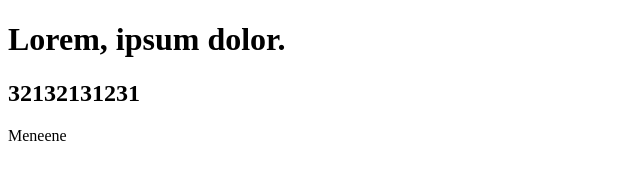
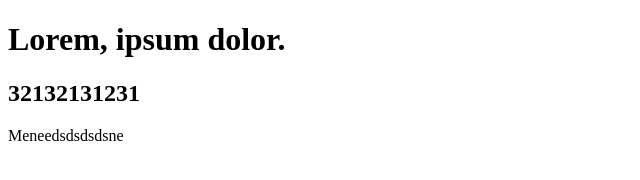
Before and after one commit to Yevhenii-Lavro/Trainee, a plain HTML site: page index.html in a window 1280 px wide. Shown: the full height of the page, 0-640 px from the left. Drawn offline with Linux system fonts and the light colour scheme.

Commit message:
daddadadada

```diff
--- a/index.html
+++ b/index.html
@@ -8,6 +8,6 @@
 <body>
     <h1>Lorem, ipsum dolor.</h1>
 <h2>32132131231</h2>
-    <dev>Meneene</dev>
+    <dev>Meneedsdsdsdsne</dev>
 </body>
 </html>
```
